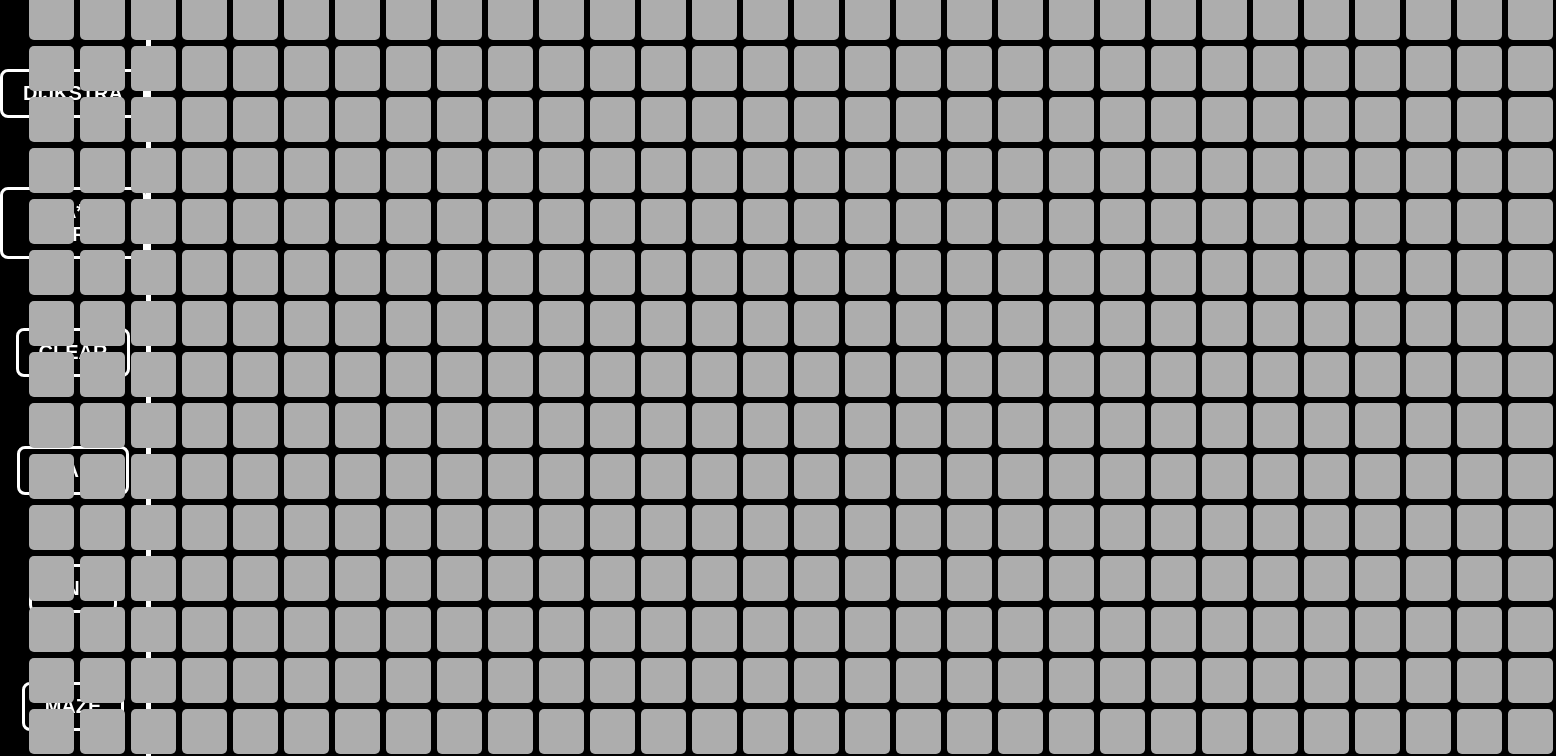
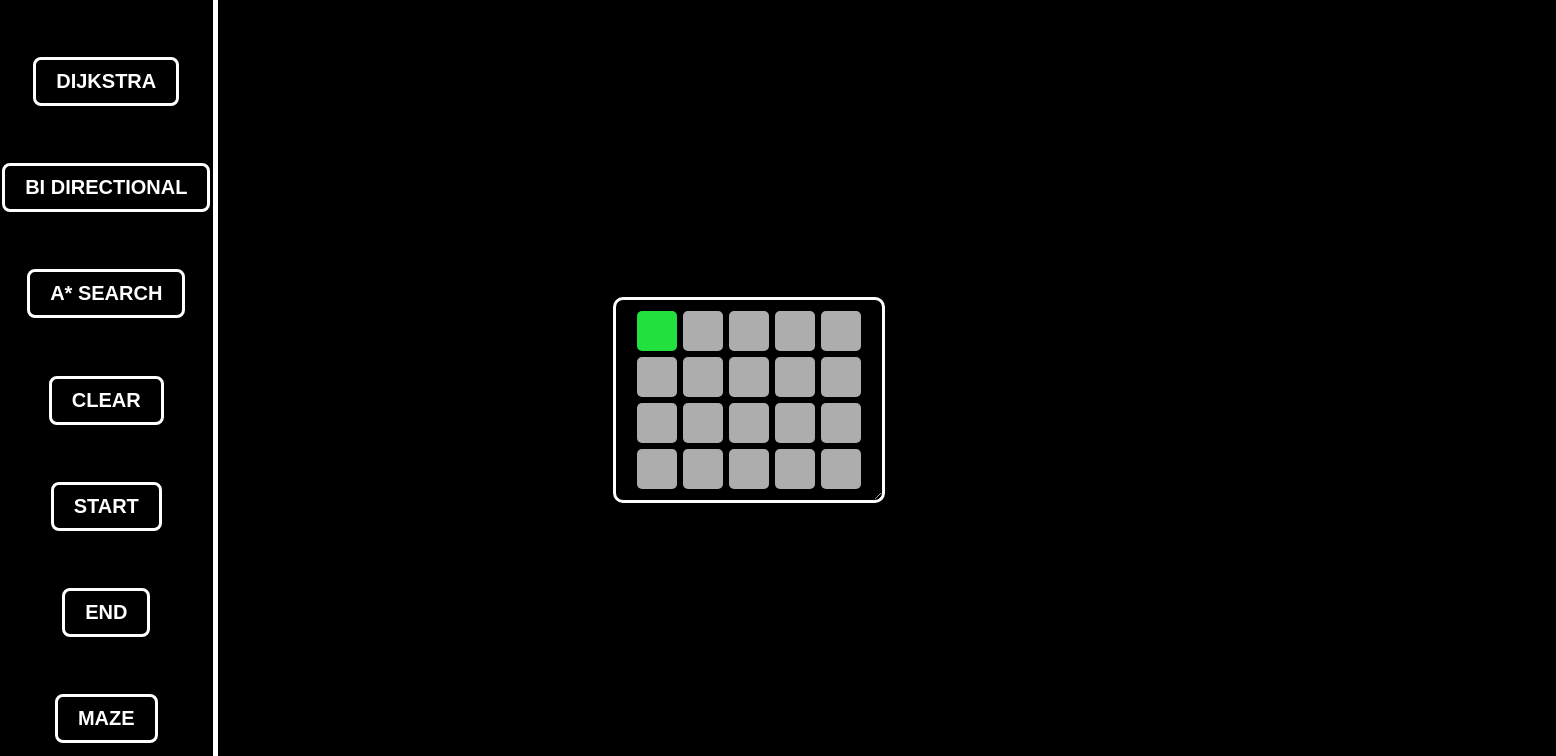
Before and after one commit to uhrjun/PathfindingVis, a React (Create React App) app: page / in a window 1280 px wide. Shown: the top 756 px of the page, 1556 px wide, since content can reach past the window. Built offline with nearby package versions, Linux system fonts and the light colour scheme.

Commit message:
resizeable grid

```diff
--- /dev/null
+++ b/src/algorithms/bidirectional.js
@@ -0,0 +1,178 @@
+export function bidirectionalSearch(grid, startNode, endNode) {
+	const squeue = [];
+	const dqueue = [];
+
+	const svisited = [],
+		dvisited = [];
+
+	startNode.isVisited = true;
+	startNode.previousNode = null;
+	squeue.push(startNode);
+
+	endNode.isVisited = true;
+	endNode.previousNode = null;
+	dqueue.push(endNode);
+
+	while (squeue.length && dqueue.length) {
+		const currsn = squeue.shift();
+		const currdn = dqueue.shift();
+
+		const sneighbors = getAllNeighbors(grid, currsn);
+		const dneighbors = getAllNeighbors(grid, currdn);
+
+		if (currdn === currsn) break;
+
+		for (const sneighbor of sneighbors) {
+			if (!sneighbor.isVisited) {
+				sneighbor.isVisited = true;
+				sneighbor.previousNode = currsn;
+				squeue.push(sneighbor);
+				svisited.push(sneighbor);
+			} else {
+				break;
+			}
+		}
+
+		for (const dneighbor of dneighbors) {
+			if (!dneighbor.isVisited) {
+				dneighbor.isVisited = true;
+				dneighbor.previousNode = currdn;
+				dqueue.push(dneighbor);
+				dvisited.push(dneighbor);
+			} else {
+				break;
+			}
+		}
+	}
+
+	const sourcePaths = [],
+		destPaths = [];
+
+	for (let i = 0; i < svisited.length; i++)
+		sourcePaths.push(calculatePath(svisited[i]));
+
+	for (let i = 0; i < dvisited.length; i++)
+		destPaths.push(calculatePath(dvisited[i]));
+
+	for (let i = sourcePaths.length - 1; i >= 0; i--) {
+		const sPathRow = sourcePaths[i];
+		const splast = sPathRow[sPathRow.length - 1];
+		const neighbors = getAdjacents(grid, splast);
+		for (const neighbor of neighbors) {
+			for (let j = 0; j < destPaths.length; j++) {
+				const destPathRow = destPaths[j];
+				if (destPathRow.includes(neighbor)) {
+					return [svisited, dvisited, sPathRow, destPathRow];
+				}
+			}
+		}
+	}
+}
+
+function getAdjacents(grid = [], node) {
+	const ROWS = grid.length;
+	const COLS = grid[0].length;
+
+	const { row, col } = node;
+	const neighbors = [];
+
+	if (
+		row + 1 >= 0 &&
+		row + 1 < ROWS &&
+		col >= 0 &&
+		col < COLS &&
+		!grid[row + 1][col].isWall
+	) {
+		neighbors.push(grid[row + 1][col]);
+	}
+	if (
+		row - 1 >= 0 &&
+		row - 1 < ROWS &&
+		col >= 0 &&
+		col < COLS &&
+		!grid[row - 1][col].isWall
+	) {
+		neighbors.push(grid[row - 1][col]);
+	}
+	if (
+		row >= 0 &&
+		row < ROWS &&
+		col - 1 >= 0 &&
+		col - 1 < COLS &&
+		!grid[row][col - 1].isWall
+	) {
+		neighbors.push(grid[row][col - 1]);
+	}
+	if (
+		row >= 0 &&
+		row < ROWS &&
+		col + 1 >= 0 &&
+		col + 1 < COLS &&
+		!grid[row][col + 1].isWall
+	) {
+		neighbors.push(grid[row][col + 1]);
+	}
+
+	return neighbors;
+}
+
+function getAllNeighbors(grid = [], node) {
+	const ROWS = grid.length;
+	const COLS = grid[0].length;
+
+	const { row, col } = node;
+	const neighbors = [];
+
+	if (
+		row + 1 >= 0 &&
+		row + 1 < ROWS &&
+		col >= 0 &&
+		col < COLS &&
+		!grid[row + 1][col].isVisited &&
+		!grid[row + 1][col].isWall
+	) {
+		neighbors.push(grid[row + 1][col]);
+	}
+	if (
+		row - 1 >= 0 &&
+		row - 1 < ROWS &&
+		col >= 0 &&
+		col < COLS &&
+		!grid[row - 1][col].isWall &&
+		!grid[row - 1][col].isVisited
+	) {
+		neighbors.push(grid[row - 1][col]);
+	}
+	if (
+		row >= 0 &&
+		row < ROWS &&
+		col - 1 >= 0 &&
+		col - 1 < COLS &&
+		!grid[row][col - 1].isWall &&
+		!grid[row][col - 1].isVisited
+	) {
+		neighbors.push(grid[row][col - 1]);
+	}
+	if (
+		row >= 0 &&
+		row < ROWS &&
+		col + 1 >= 0 &&
+		col + 1 < COLS &&
+		!grid[row][col + 1].isWall &&
+		!grid[row][col + 1].isVisited
+	) {
+		neighbors.push(grid[row][col + 1]);
+	}
+
+	return neighbors;
+}
+
+export function calculatePath(endNode) {
+	const shortestPathNodes = [];
+	let currentNode = endNode;
+	while (currentNode !== null) {
+		shortestPathNodes.unshift(currentNode);
+		currentNode = currentNode.previousNode;
+	}
+	return shortestPathNodes;
+}
--- a/src/components/grid/grid.jsx
+++ b/src/components/grid/grid.jsx
@@ -12,20 +12,36 @@ import {
 import Sidebar from "../Sidebar/Sidebar";
 import { generateMaze } from "../../utils/makeMaze";
 
+import {
+	bidirectionalSearch,
+	calculatePath,
+} from "../../algorithms/bidirectional";
+
 let startRow = 0;
 let startCol = 0;
 let endRow = 19;
 let endCol = 29;
 
-function initGrid() {
+function initGrid(rowSize, colSize) {
 	const grid = [];
-	for (let row = 0; row < 20; row++) {
-		const currRow = [];
-		for (let col = 0; col < 30; col++) {
-			currRow.push(initNode(col, row));
+	if (rowSize !== undefined && colSize !== undefined) {
+		for (let row = 0; row < rowSize; row++) {
+			const currRow = [];
+			for (let col = 0; col < colSize; col++) {
+				currRow.push(initNode(col, row));
+			}
+			grid.push(currRow);
 		}
-		grid.push(currRow);
+	} else {
+		for (let row = 0; row < 20; row++) {
+			const currRow = [];
+			for (let col = 0; col < 30; col++) {
+				currRow.push(initNode(col, row));
+			}
+			grid.push(currRow);
+		}
 	}
+
 	return grid;
 }
 
@@ -56,13 +72,26 @@ export default function Grid() {
 	const [isMaze, setIsMaze] = useState(false);
 
 	useEffect(() => {
-		setGrid(() => initGrid());
+		const resizeObserver = new ResizeObserver((entries) => {
+			getGridSize();
+		});
+		resizeObserver.observe(document.getElementById("grid"));
 	}, []);
 
-	function makeMaze() {
+	function getGridSize() {
+		const rowSize = Math.floor(
+			document.getElementById("grid").clientHeight / 47
+		);
+		const colSize = Math.floor(
+			document.getElementById("grid").clientWidth / 47
+		);
+		setGrid(() => initGrid(rowSize, colSize));
+	}
+
+	function makeMaze(rowSize, colSize) {
 		if (isMaze === true) {
 			setIsMaze(false);
-			setGrid(initGrid());
+			setGrid(initGrid(rowSize, colSize));
 		} else {
 			const newGrid = generateMaze(grid);
 			setIsMaze(true);
@@ -148,10 +177,9 @@ export default function Grid() {
 			animateShortestPath(shortestPath, grid);
 		} else {
 			window.alert("No viable path found!");
-			return setGrid(initGrid());
+			return;
 		}
 	}
-
 	function visDjikstra(grid) {
 		const startNode = grid[startRow][startCol];
 		const endNode = grid[endRow][endCol];
@@ -178,6 +206,34 @@ export default function Grid() {
 		);
 	}
 
+	/* 	async function animateVisitedNodesBiDir(
+		visitedNodesInOrder,
+		grid,
+		dest_visited
+	) {
+		if (visitedNodesInOrder !== undefined && visitedNodesInOrder !== null) {
+			for (var i in visitedNodesInOrder[0]) {
+				const node = visitedNodesInOrder[0][i];
+				if (node.isVisited) {
+					node.isVisitedVis = true;
+				}
+				setGrid([...grid]);
+				await timer(10);
+			}
+			animateVisitedNodesBiDir(dest_visited, grid, visitedNodesInOrder);
+		} else {
+			window.alert("No viable path found!");
+			return;
+		}
+	} */
+
+	function visBiDir(grid) {
+		const startNode = grid[startRow][startCol];
+		const endNode = grid[endRow][endCol];
+		const visitedNodesInOrder = bidirectionalSearch(grid, startNode, endNode);
+		animateShortestPath(visitedNodesInOrder, grid);
+	}
+
 	function clearGrid() {
 		setGrid(initGrid());
 		setIsPressed(false);
@@ -188,6 +244,9 @@ export default function Grid() {
 			<Sidebar>
 				<styled.Button onClick={() => visDjikstra(grid)}>
 					DIJKSTRA
+				</styled.Button>
+				<styled.Button onClick={() => visBiDir(grid)}>
+					BI DIRECTIONAL
 				</styled.Button>
 				<styled.Button onClick={() => visAstar(grid)}>A* SEARCH</styled.Button>
 				<styled.Button onClick={() => clearGrid()}>CLEAR</styled.Button>
@@ -203,12 +262,21 @@ export default function Grid() {
 					alignItems: "center",
 				}}>
 				<div
+					id="grid"
 					onMouseLeave={() => setIsPressed(false)}
 					style={{
 						display: "flex",
 						flexDirection: "column",
 						justifyContent: "center",
 						alignItems: "center",
+						border: "3px solid white",
+						borderRadius: "10px",
+						resize: "both",
+						overflow: "hidden",
+						minHeight: "25%",
+						minWidth: "25%",
+						maxWidth: "90%",
+						maxHeight: "90%",
 					}}>
 					{grid.map((row, rowIndex) => {
 						return (
--- a/src/components/node/node.styles.js
+++ b/src/components/node/node.styles.js
@@ -8,12 +8,10 @@ const visitedUpdate = keyframes`
 		}
 	50%   {
 		background: #fffb00;
-		border-radius: 20%;
 	}
 	75%   {
 		background: #fffb00;
 		transform: scale(1);
-		border-radius: 20%;
 	}
   100% {
 		border-radius: 20%
@@ -40,9 +38,9 @@ const pathUpdate = keyframes`
 `;
 export const Node = styled.div`
 	text-align: center;
-	width: 45px;
-	height: 45px;
-	border: 0px solid black;
+	width: 40px;
+	height: 40px;
+	border: 0px solid;
 	margin: 3px;
 	border-radius: 5px;
 	cursor: pointer;
@@ -65,10 +63,10 @@ export const Node = styled.div`
 			`;
 		else return "#adadad";
 	}};
-	-webkit-transition: background 100ms linear;
+	/* 	-webkit-transition: background 100ms linear;
 	-moz-transition: background 100ms linear;
 	-o-transition: background 100ms linear;
-	transition: background 100ms linear;
+	transition: background 100ms linear; */
 	&:hover {
 		transition: transform 50ms ease-in-out;
 		transform: scale(0.9);
--- a/src/components/pathfindingVis/pathfindingvis.jsx
+++ b/src/components/pathfindingVis/pathfindingvis.jsx
@@ -7,6 +7,7 @@ export default function PathFindingVis() {
 				flexDirection: "row",
 				height: "100vh",
 				justifyContent: "flex-start",
+				overflow: "hidden",
 			}}>
 			<Grid />
 		</div>
```
